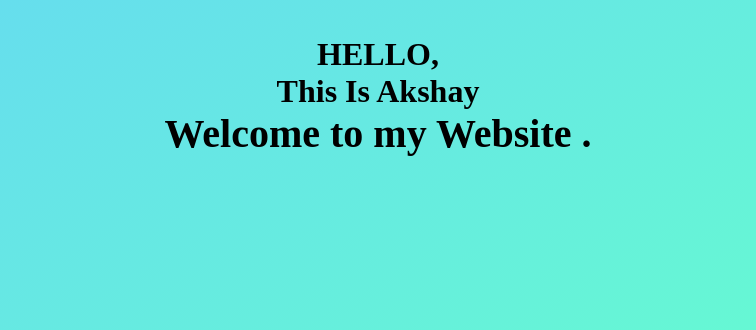
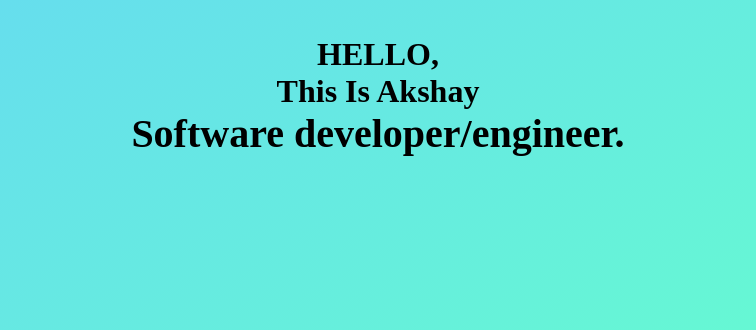
Before and after one commit to adjgamingworld/webpage2, a plain HTML site: page website 3/index.html in a window 1280 px wide. Shown: the part 231-561 px from the top of the page, 524-1280 px from the left. Drawn offline with Linux system fonts and the light colour scheme.

Commit message:
Update index.html

```diff
--- a/website 3/index.html
+++ b/website 3/index.html
@@ -38,7 +38,7 @@
                 </div>
                 <div class="text2">
                     <h1>This Is Akshay</h1>
-                    <h2>Welcome to my Website .</h2>
+                    <h2>Software developer/engineer.</h2>
                 </div>
             </div>
         </div>
```
